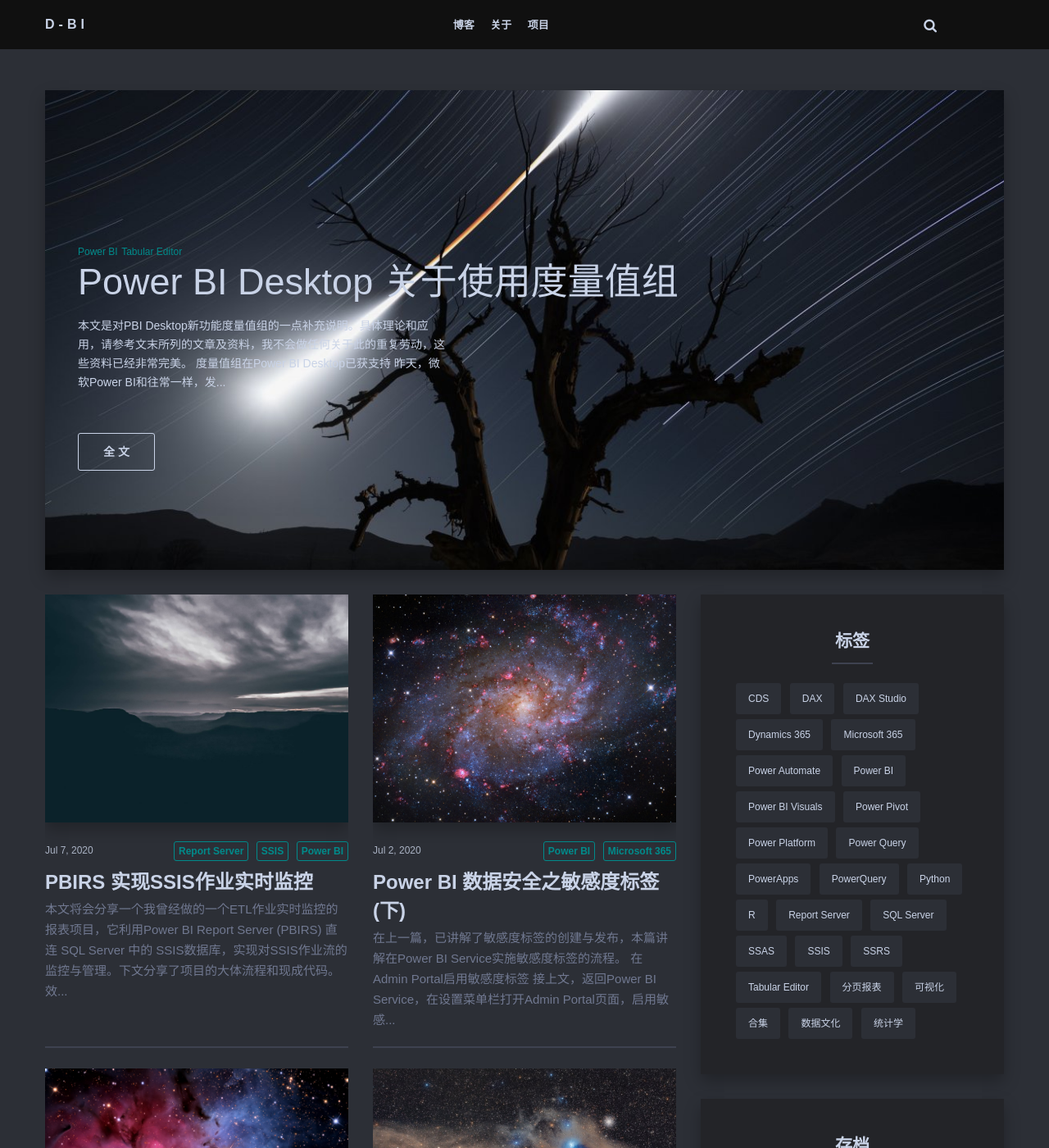
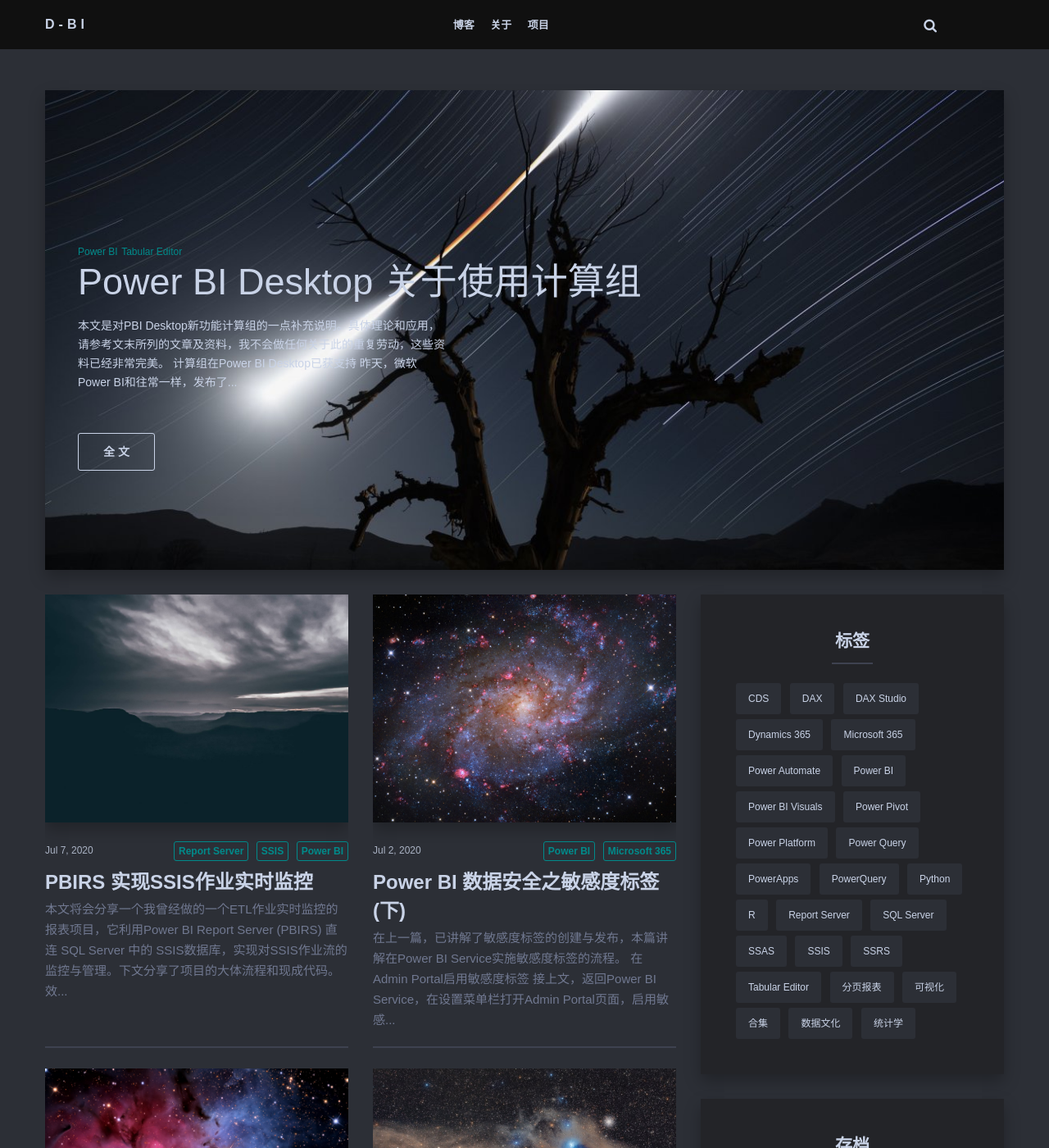
Before and after one commit to D-BI-TECH/D-BI-TECH.github.io, a Jekyll site: the page built from index.html, in a window 1280 px wide and 1400 px high. Shown: the whole window at 82% size. Built offline with Jekyll 4.4.1, drawn with Linux system fonts in a browser that asks for light colours; nearby versions of some CDN libraries; the list of posts is cut into pages by our own code; comment, search, counter and statistics services are not loaded; some of the changed lines change nothing that is shown; some of the changed text lies outside the part shown.

Commit message:
Update 2020-07-16-pbi-desktop-calculation-group.markdown

```diff
--- a/_posts/2020-07-16-pbi-desktop-calculation-group.markdown
+++ b/_posts/2020-07-16-pbi-desktop-calculation-group.markdown
@@ -1,6 +1,6 @@
 ---
 layout: post
-title:  Power BI Desktop 关于使用度量值组
+title:  Power BI Desktop 关于使用计算组
 date:   2020-07-16 06:03:50 +0000
 image:  02.jpg
 tags:   [Power BI,Tabular Editor]
@@ -10,54 +10,54 @@
 ---
 
 
-*本文是对PBI Desktop新功能度量值组的一点补充说明。具体理论和应用，请参考文末所列的文章及资料，我不会做任何关于此的重复劳动，这些资料已经非常完美。*
+*本文是对PBI Desktop新功能计算组的一点补充说明。具体理论和应用，请参考文末所列的文章及资料，我不会做任何关于此的重复劳动，这些资料已经非常完美。*
 
-### 度量值组在Power BI Desktop已获支持
+### 计算组在Power BI Desktop已获支持
 
-昨天，微软Power BI和往常一样，发布了Desktop的[月度更新](https://powerbi.microsoft.com/en-us/blog/power-bi-desktop-july-2020-feature-summary/)，不同以往的是，这次更新不仅仅新增了一部分来自Excel的金融类DAX函数，最令人惊喜的是，这个版本的Power BI表格模型已经潜在地支持了度量值组。
+昨天，微软Power BI和往常一样，发布了Desktop的[月度更新](https://powerbi.microsoft.com/en-us/blog/power-bi-desktop-july-2020-feature-summary/)，不同以往的是，这次更新不仅仅新增了一部分来自Excel的金融类DAX函数，最令人惊喜的是，这个版本的Power BI表格模型已经潜在地支持了计算组。
 
-*注：在旧版本Power BI Desktop，比如最近的2020年6月版本，尽管它的模型兼容级别一样是1520，但你无法强行为数据模型添加度量值组，即使按要求将下图的参数值设置为true. 如图：*
+*注：在旧版本Power BI Desktop，比如最近的2020年6月版本，尽管它的模型兼容级别一样是1520，但你无法强行为数据模型添加计算组，即使按要求将下图的参数值设置为true. 如图：*
 
 ![在这里插入图片描述](https://img-blog.csdnimg.cn/20200716180037566.png?x-oss-process=image/watermark,type_ZmFuZ3poZW5naGVpdGk,shadow_10,text_RC1CSSB8IERhdmlzIG9uIEJJ,size_16,color_FFFFFF,t_70)
 
-事实上，该功能在半年前就已经发布，并且新增了度量值组的所有配套DAX函数，然而，和微软Power BI在最近一年发布的其他黑科技一样，这仅仅面向Premium 用户，因为Premium 用户可以利用XMLA终结点直接对表格模型进行写入（这使得Power BI Premium在一定程度上取代了Azure AS的地位，当然这是另一个话题了），利用这种方式来创建新的度量值组。**但现在，它已不再是Premium 用户的专利了**，Pro 用户一样可以在Power BI Desktop中，利用外部工具Tabular Editor创建度量值组（或者也可以直接在DataModelSchema文件中手动添加），并且在发布到Power BI Service后同样受到支持。
+事实上，该功能在半年前就已经发布，并且新增了计算组的所有配套DAX函数，然而，和微软Power BI在最近一年发布的其他黑科技一样，这仅仅面向Premium 用户，因为Premium 用户可以利用XMLA终结点直接对表格模型进行写入（这使得Power BI Premium在一定程度上取代了Azure AS的地位，当然这是另一个话题了），利用这种方式来创建新的计算组。**但现在，它已不再是Premium 用户的专利了**，Pro 用户一样可以在Power BI Desktop中，利用外部工具Tabular Editor创建计算组（或者也可以直接在DataModelSchema文件中手动添加），并且在发布到Power BI Service后同样受到支持。
 
 
-### 关于度量值组的使用
+### 关于计算组的使用
 
-半年前，在我发布的[《DAX：Calculation Group 概念与应用》](https://d-bi.gitee.io/dax-calculation-group-application/)中，讲解了在SSAS2019 + Power BI的方案下，度量值组的具体概念和应用方法，当时期待在未来版本Desktop中能够提供一个创建度量值组的操作界面，遗憾的是，我们可能不会在Desktop中看到这样的界面了，因为该操作已经以外部工具Tabular Editor的形式得到实现:
+半年前，在我发布的[《DAX：Calculation Group 概念与应用》](https://d-bi.gitee.io/dax-calculation-group-application/)中，讲解了在SSAS2019 + Power BI的方案下，计算组的具体概念和应用方法，当时期待在未来版本Desktop中能够提供一个创建计算组的操作界面，遗憾的是，我们可能不会在Desktop中看到这样的界面了，因为该操作已经以外部工具Tabular Editor的形式得到实现:
 
 ![在这里插入图片描述](https://img-blog.csdnimg.cn/20200716164419548.png?x-oss-process=image/watermark,type_ZmFuZ3poZW5naGVpdGk,shadow_10,text_RC1CSSB8IERhdmlzIG9uIEJJ,size_16,color_FFFFFF,t_70)
 
-打开Tabular Editor后，该工具会读取PBIX或PBIT的模型文件DataModelSchema，这样你就可以直接以界面窗口的方式新增度量值组以及计算项，首先你需要注意两点：
+打开Tabular Editor后，该工具会读取PBIX或PBIT的模型文件DataModelSchema，这样你就可以直接以界面窗口的方式新增计算组以及计算项，首先你需要注意两点：
 
 1. 必须事前安装[Tabular Editor最新版本](https://github.com/otykier/TabularEditor/releases/tag/2.11.6)
 2. 在PBI Desktop预览功能处启用[enhanced dataset metadata](https://docs.microsoft.com/zh-cn/power-bi/connect-data/desktop-enhanced-dataset-metadata)
 
-确保上述两点后，你就可以正常地在Tabular Editor创建度量值组了。
+确保上述两点后，你就可以正常地在Tabular Editor创建计算组了。
 
 ![在这里插入图片描述](https://img-blog.csdnimg.cn/20200716165515118.PNG?x-oss-process=image/watermark,type_ZmFuZ3poZW5naGVpdGk,shadow_10,text_RC1CSSB8IERhdmlzIG9uIEJJ,size_16,color_FFFFFF,t_70)
 
-关于具体的创建操作，使用教程，SQLBI的Macro Russo已于昨天新版本发布当日发布了教程视频，我极力推荐你去观看该教程，对此Macro已经讲的十分全面了，但如果你不想花太多时间，下图将会是一个很好的参考。并且，我不得不说Tabular Editor对于新功能度量值组的支持已经非常的完美了，我们已经没有必要修改模型文件DataModelSchema，因为他包含了所有的可用设置，包括设置不同度量值组的优先级。
+关于具体的创建操作，使用教程，SQLBI的Macro Russo已于昨天新版本发布当日发布了教程视频，我极力推荐你去观看该教程，对此Macro已经讲的十分全面了，但如果你不想花太多时间，下图将会是一个很好的参考。并且，我不得不说Tabular Editor对于新功能计算组的支持已经非常的完美了，我们已经没有必要修改模型文件DataModelSchema，因为他包含了所有的可用设置，包括设置不同计算组的优先级。
 
 ![在这里插入图片描述](https://img-blog.csdnimg.cn/20200716171959510.png?x-oss-process=image/watermark,type_ZmFuZ3poZW5naGVpdGk,shadow_10,text_RC1CSSB8IERhdmlzIG9uIEJJ,size_16,color_FFFFFF,t_70)
 
 ### 更多参考
 
-【2019-6-18】【英】[《度量值组介绍》](https://www.sqlbi.com/articles/introducing-calculation-groups/)
+【2019-6-18】【英】[《计算组介绍》](https://www.sqlbi.com/articles/introducing-calculation-groups/)
 
-【2019-6-17】【英】[《理解度量值组》](https://www.sqlbi.com/articles/understanding-calculation-groups/)
+【2019-6-17】【英】[《理解计算组》](https://www.sqlbi.com/articles/understanding-calculation-groups/)
 
 【2019-7-11】【英】[《理解计算项的应用》](https://www.sqlbi.com/articles/understanding-the-application-of-calculation-items/)
 
-【2019-7-18】【英】[《理解度量值组优先级》](https://www.sqlbi.com/articles/understanding-calculation-group-precedence/)
+【2019-7-18】【英】[《理解计算组优先级》](https://www.sqlbi.com/articles/understanding-calculation-group-precedence/)
 
-【2020-2-9】【中】 [《DAX：度量值组概念与应用》](https://d-bi.gitee.io/dax-calculation-group-application/)
+【2020-2-9】【中】 [《DAX：计算组概念与应用》](https://d-bi.gitee.io/dax-calculation-group-application/)
 
-【2020-3-26】【英】[《在度量值组中控制格式字符串》](https://www.sqlbi.com/articles/controlling-format-strings-in-calculation-groups/)
+【2020-3-26】【英】[《在计算组中控制格式字符串》](https://www.sqlbi.com/articles/controlling-format-strings-in-calculation-groups/)
 
-【2020-4-17】【英】[《在PBI Premium及AAS设置度量值组》](https://www.kasperonbi.com/adding-calculation-groups-to-aas-or-pbi-premium/)
+【2020-4-17】【英】[《在PBI Premium及AAS设置计算组》](https://www.kasperonbi.com/adding-calculation-groups-to-aas-or-pbi-premium/)
 
-【2020-4-21】【英】[《避免度量值组优先级的陷阱》](https://www.sqlbi.com/articles/avoiding-pitfalls-in-calculation-groups-precedence/)
+【2020-4-21】【英】[《避免计算组优先级的陷阱》](https://www.sqlbi.com/articles/avoiding-pitfalls-in-calculation-groups-precedence/)
 
-【2020-7-15】【英】[《使用Tabular Editor在Power BI Desktop创建度量值组》](https://www.sqlbi.com/tv/creating-calculation-groups-in-power-bi-desktop-using-tabular-editor/)
+【2020-7-15】【英】[《使用Tabular Editor在Power BI Desktop创建计算组》](https://www.sqlbi.com/tv/creating-calculation-groups-in-power-bi-desktop-using-tabular-editor/)
```
